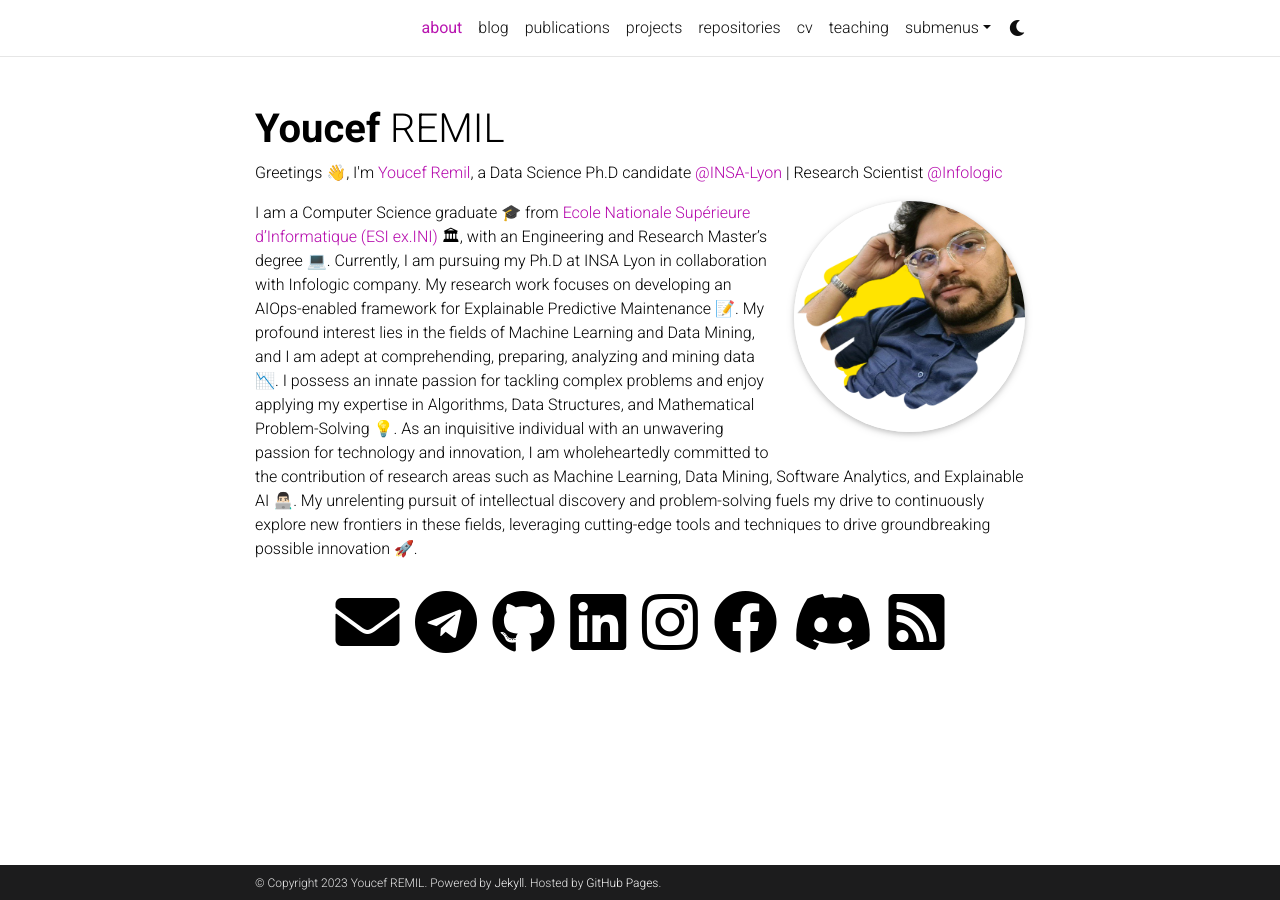
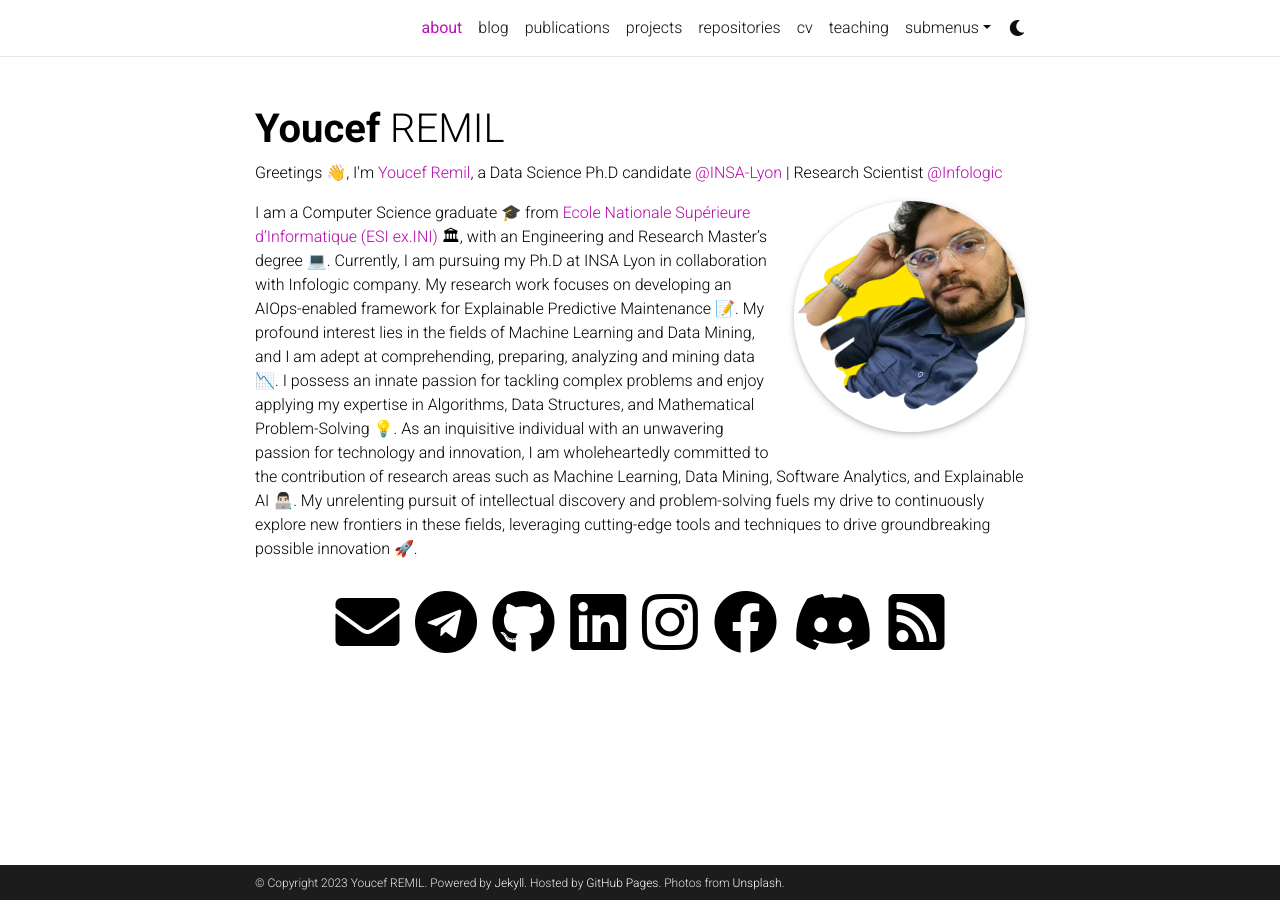
Before and after one commit to RemilYoucef/remilyoucef.github.io, a Jekyll site: the page built from _pages/about.md, in a window 1280 px wide. Built offline with Jekyll 4.4.1, drawn with Linux system fonts in a browser that asks for light colours; full-size pictures stand in for the smaller copies a plugin makes; comment, search, counter and statistics services are not loaded; a style sheet for code colours, icons or effects is not loaded.

Commit message:
update config.yml

```diff
--- a/_config.yml
+++ b/_config.yml
@@ -12,6 +12,8 @@
 footer_text: >
   Powered by <a href="https://jekyllrb.com/" target="_blank">Jekyll</a>.
   Hosted by <a href="https://pages.github.com/" target="_blank">GitHub Pages</a>.
+  Photos from <a href="https://unsplash.com" target="_blank">Unsplash</a>.
+
 keywords: machine-learning, data-mining, pattern-mining, software-analytics, explainable-ai, aiops  # add your own keywords or leave empty
 
 lang: en # the language of your site (for example: en, fr, cn, ru, etc.)
```
